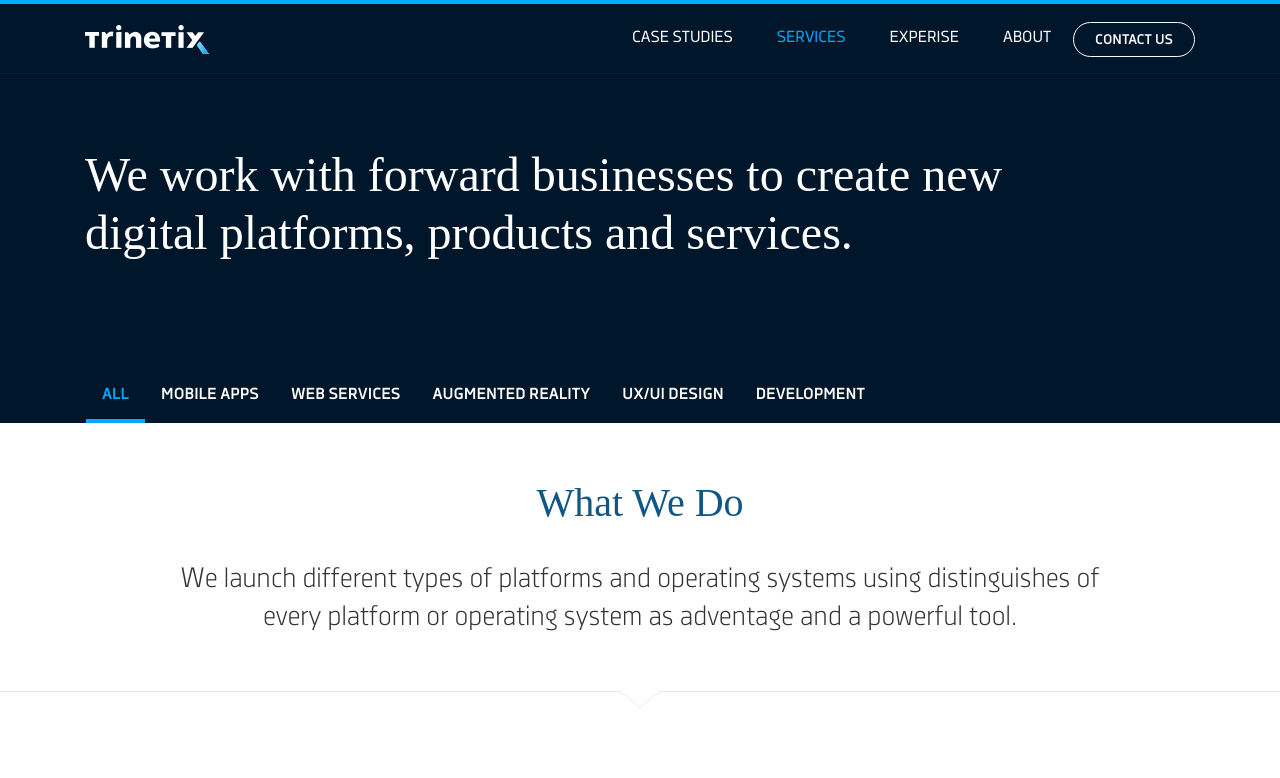
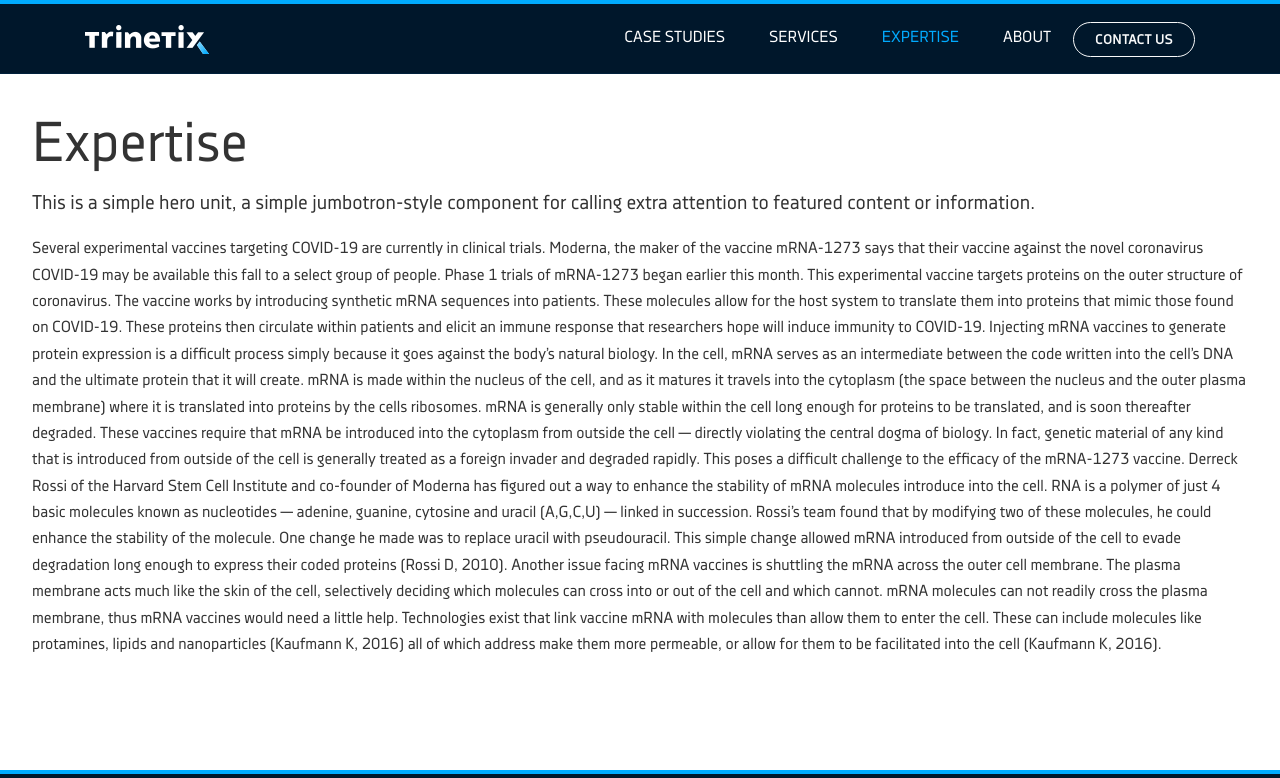
Before and after one commit to AndrewPalchykovsky/test, an Angular app: page /expertise in a window 1280 px wide. Before the commit this address led to /. Shown: the top 778 px of the page. Built offline with nearby package versions, Linux system fonts and the light colour scheme.

Commit message:
Added another nav pages

```diff
--- /dev/null
+++ b/src/app/about/about.component.html
@@ -0,0 +1,55 @@
+<div class="jumbotron bg-white mt-5">
+    <h1 class="display-4">About</h1>
+    <p class="lead">This is a simple hero unit, a simple jumbotron-style component for calling extra attention to
+        featured content or information.</p>
+    <p>Several experimental vaccines targeting COVID-19 are currently in clinical trials. Moderna, the maker of the
+        vaccine
+        mRNA-1273 says that their vaccine against the novel coronavirus COVID-19 may be available this fall to a select
+        group of
+        people.
+        Phase 1 trials of mRNA-1273 began earlier this month. This experimental vaccine targets proteins on the outer
+        structure
+        of coronavirus. The vaccine works by introducing synthetic mRNA sequences into patients. These molecules allow
+        for the
+        host system to translate them into proteins that mimic those found on COVID-19. These proteins then circulate
+        within
+        patients and elicit an immune response that researchers hope will induce immunity to COVID-19.
+
+        Injecting mRNA vaccines to generate protein expression is a difficult process simply because it goes against the
+        body’s
+        natural biology. In the cell, mRNA serves as an intermediate between the code written into the cell’s DNA and
+        the
+        ultimate protein that it will create. mRNA is made within the nucleus of the cell, and as it matures it travels
+        into the
+        cytoplasm (the space between the nucleus and the outer plasma membrane) where it is translated into proteins by
+        the
+        cells ribosomes. mRNA is generally only stable within the cell long enough for proteins to be translated, and is
+        soon
+        thereafter degraded.
+        These vaccines require that mRNA be introduced into the cytoplasm from outside the cell — directly violating the
+        central
+        dogma of biology. In fact, genetic material of any kind that is introduced from outside of the cell is generally
+        treated
+        as a foreign invader and degraded rapidly. This poses a difficult challenge to the efficacy of the mRNA-1273
+        vaccine.
+        Derreck Rossi of the Harvard Stem Cell Institute and co-founder of Moderna has figured out a way to enhance the
+        stability of mRNA molecules introduce into the cell. RNA is a polymer of just 4 basic molecules known as
+        nucleotides —
+        adenine, guanine, cytosine and uracil (A,G,C,U) — linked in succession. Rossi’s team found that by modifying two
+        of
+        these molecules, he could enhance the stability of the molecule. One change he made was to replace uracil with
+        pseudouracil. This simple change allowed mRNA introduced from outside of the cell to evade degradation long
+        enough to
+        express their coded proteins (Rossi D, 2010).
+        Another issue facing mRNA vaccines is shuttling the mRNA across the outer cell membrane. The plasma membrane
+        acts much
+        like the skin of the cell, selectively deciding which molecules can cross into or out of the cell and which
+        cannot. mRNA
+        molecules can not readily cross the plasma membrane, thus mRNA vaccines would need a little help. Technologies
+        exist
+        that link vaccine mRNA with molecules than allow them to enter the cell. These can include molecules like
+        protamines,
+        lipids and nanoparticles (Kaufmann K, 2016) all of which address make them more permeable, or allow for them to
+        be
+        facilitated into the cell (Kaufmann K, 2016).</p>
+</div>
--- /dev/null
+++ b/src/app/about/about.component.ts
@@ -0,0 +1,15 @@
+import { Component, OnInit } from '@angular/core';
+
+@Component({
+  selector: 'app-about',
+  templateUrl: './about.component.html',
+  styleUrls: ['./about.component.sass']
+})
+export class AboutComponent implements OnInit {
+
+  constructor() { }
+
+  ngOnInit(): void {
+  }
+
+}
--- a/src/app/app-routing.module.ts
+++ b/src/app/app-routing.module.ts
@@ -3,10 +3,14 @@ import { Routes, RouterModule } from '@angular/router';
 
 import { ServicesComponent } from './services/services.component';
 import { CaseStudiesComponent } from './case-studies/case-studies.component';
+import { ExpertiseComponent } from './expertise/expertise.component';
+import { AboutComponent } from './about/about.component';
 
 const routes: Routes = [
   { path: '', component: ServicesComponent },
   { path: 'case-studies', component: CaseStudiesComponent },
+  { path: 'expertise', component: ExpertiseComponent },
+  { path: 'about', component: AboutComponent },
   { path: '**', redirectTo: '/' }
 ];
 @NgModule({
--- a/src/app/app.module.ts
+++ b/src/app/app.module.ts
@@ -9,6 +9,8 @@ import { ServicesComponent } from './services/services.component';
 import { ServicesContentComponent } from './services/services-content/services-content.component';
 import { FooterComponent } from './footer/footer.component';
 import { CaseStudiesComponent } from './case-studies/case-studies.component';
+import { ExpertiseComponent } from './expertise/expertise.component';
+import { AboutComponent } from './about/about.component';
 
 @NgModule({
   declarations: [
@@ -18,7 +20,9 @@ import { CaseStudiesComponent } from './case-studies/case-studies.component';
     ServicesComponent,
     ServicesContentComponent,
     FooterComponent,
-    CaseStudiesComponent
+    CaseStudiesComponent,
+    ExpertiseComponent,
+    AboutComponent
   ],
   imports: [
     BrowserModule,
--- /dev/null
+++ b/src/app/expertise/expertise.component.html
@@ -0,0 +1,55 @@
+<div class="jumbotron bg-white mt-5">
+    <h1 class="display-4">Expertise</h1>
+    <p class="lead">This is a simple hero unit, a simple jumbotron-style component for calling extra attention to
+        featured content or information.</p>
+    <p>Several experimental vaccines targeting COVID-19 are currently in clinical trials. Moderna, the maker of the
+        vaccine
+        mRNA-1273 says that their vaccine against the novel coronavirus COVID-19 may be available this fall to a select
+        group of
+        people.
+        Phase 1 trials of mRNA-1273 began earlier this month. This experimental vaccine targets proteins on the outer
+        structure
+        of coronavirus. The vaccine works by introducing synthetic mRNA sequences into patients. These molecules allow
+        for the
+        host system to translate them into proteins that mimic those found on COVID-19. These proteins then circulate
+        within
+        patients and elicit an immune response that researchers hope will induce immunity to COVID-19.
+
+        Injecting mRNA vaccines to generate protein expression is a difficult process simply because it goes against the
+        body’s
+        natural biology. In the cell, mRNA serves as an intermediate between the code written into the cell’s DNA and
+        the
+        ultimate protein that it will create. mRNA is made within the nucleus of the cell, and as it matures it travels
+        into the
+        cytoplasm (the space between the nucleus and the outer plasma membrane) where it is translated into proteins by
+        the
+        cells ribosomes. mRNA is generally only stable within the cell long enough for proteins to be translated, and is
+        soon
+        thereafter degraded.
+        These vaccines require that mRNA be introduced into the cytoplasm from outside the cell — directly violating the
+        central
+        dogma of biology. In fact, genetic material of any kind that is introduced from outside of the cell is generally
+        treated
+        as a foreign invader and degraded rapidly. This poses a difficult challenge to the efficacy of the mRNA-1273
+        vaccine.
+        Derreck Rossi of the Harvard Stem Cell Institute and co-founder of Moderna has figured out a way to enhance the
+        stability of mRNA molecules introduce into the cell. RNA is a polymer of just 4 basic molecules known as
+        nucleotides —
+        adenine, guanine, cytosine and uracil (A,G,C,U) — linked in succession. Rossi’s team found that by modifying two
+        of
+        these molecules, he could enhance the stability of the molecule. One change he made was to replace uracil with
+        pseudouracil. This simple change allowed mRNA introduced from outside of the cell to evade degradation long
+        enough to
+        express their coded proteins (Rossi D, 2010).
+        Another issue facing mRNA vaccines is shuttling the mRNA across the outer cell membrane. The plasma membrane
+        acts much
+        like the skin of the cell, selectively deciding which molecules can cross into or out of the cell and which
+        cannot. mRNA
+        molecules can not readily cross the plasma membrane, thus mRNA vaccines would need a little help. Technologies
+        exist
+        that link vaccine mRNA with molecules than allow them to enter the cell. These can include molecules like
+        protamines,
+        lipids and nanoparticles (Kaufmann K, 2016) all of which address make them more permeable, or allow for them to
+        be
+        facilitated into the cell (Kaufmann K, 2016).</p>
+</div>
--- /dev/null
+++ b/src/app/expertise/expertise.component.ts
@@ -0,0 +1,15 @@
+import { Component, OnInit } from '@angular/core';
+
+@Component({
+  selector: 'app-expertise',
+  templateUrl: './expertise.component.html',
+  styleUrls: ['./expertise.component.sass']
+})
+export class ExpertiseComponent implements OnInit {
+
+  constructor() { }
+
+  ngOnInit(): void {
+  }
+
+}
--- a/src/app/header/header.component.html
+++ b/src/app/header/header.component.html
@@ -25,7 +25,7 @@
                 </li>
                 <li class="nav-item">
                     <a class="nav-link text-uppercase" routerLink="expertise" [routerLinkActiveOptions]="{exact:
-                            true}" routerLinkActive="active">Experise</a>
+                            true}" routerLinkActive="active">Expertise</a>
                 </li>
                 <li class="nav-item">
                     <a class="nav-link nav-link_last text-uppercase" [routerLinkActiveOptions]="{exact:
@@ -56,7 +56,7 @@
         </li>
         <li class="nav-item pt-3">
             <a class="nav-link text-uppercase" routerLink="expertise" [routerLinkActiveOptions]="{exact:
-                            true}" routerLinkActive="active" (click)="isHidden = false">Experise</a>
+                            true}" routerLinkActive="active" (click)="isHidden = false">Expertise</a>
         </li>
         <li class="nav-item pt-3">
             <a class="nav-link nav-link_last text-uppercase" routerLink="about" [routerLinkActiveOptions]="{exact:
```
Also changed, not shown: src/app/about/about.component.sass (added), src/app/expertise/expertise.component.sass (added).
